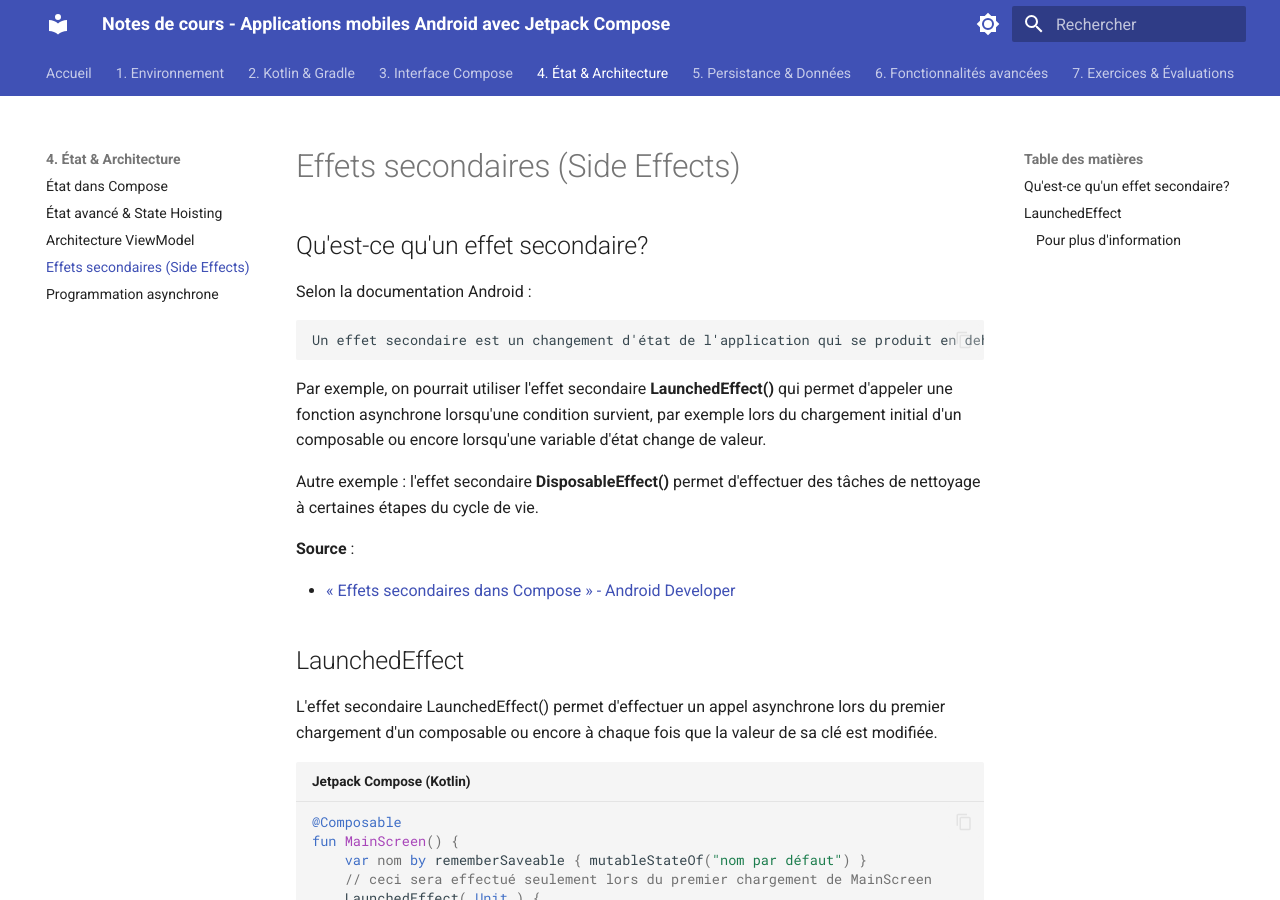
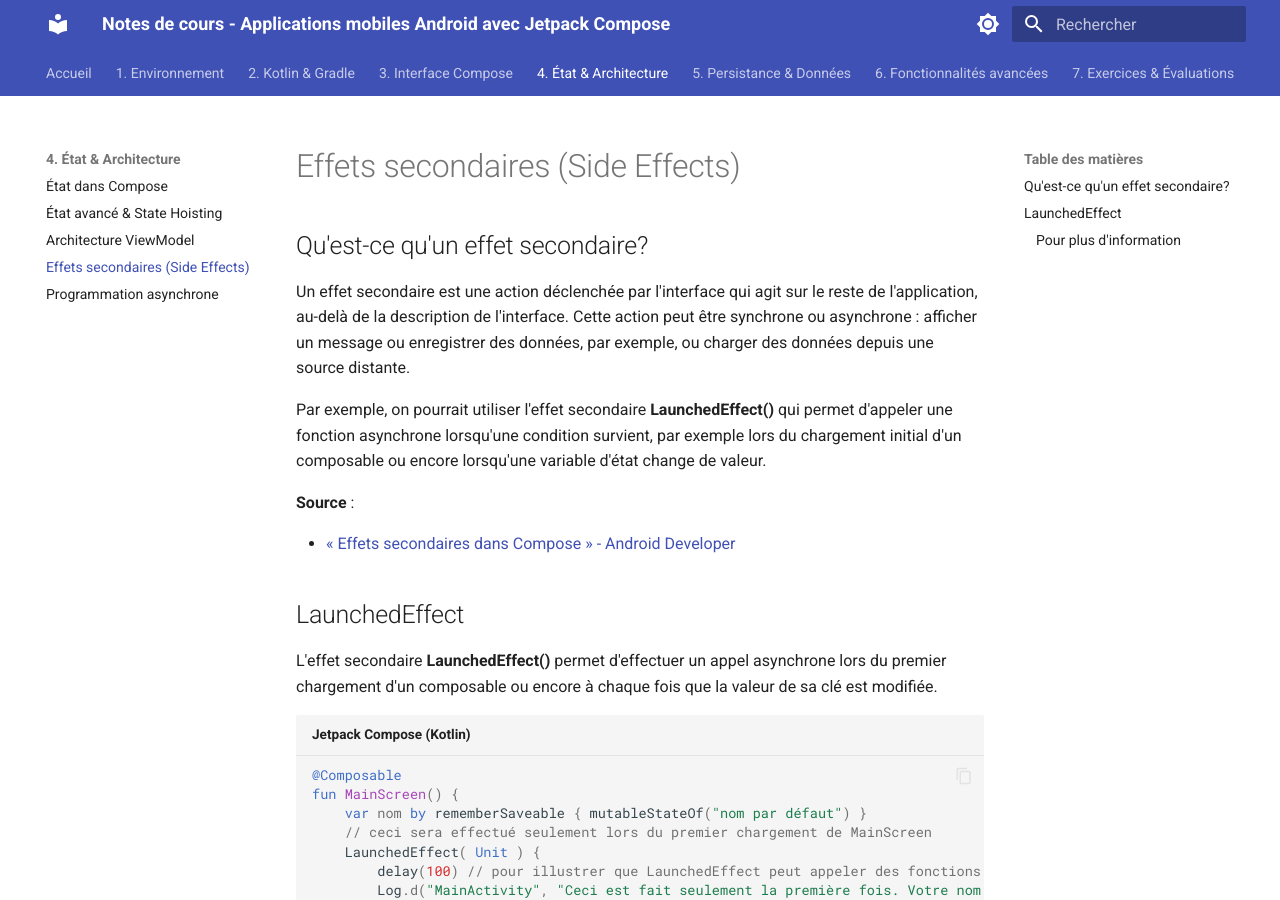
Before and after one commit to Apps-Mobiles-2-Victo/notes_de_cours, an MkDocs documentation site: the page built from docs/04-etat-architecture/effets-secondaires.md, in a window 1280 px wide and 900 px high. Built offline with MkDocs 1.6.1 and Material for MkDocs 9.7.7, drawn with Linux system fonts in a browser that asks for light colours.

Commit message:
Refactor documentation on side effects to enhance clarity and remove redundant examples.

````diff
--- a/docs/04-etat-architecture/effets-secondaires.md
+++ b/docs/04-etat-architecture/effets-secondaires.md
@@ -8,18 +8,9 @@ title: "Effets secondaires (Side Effects)"
 ## Qu'est-ce qu'un effet secondaire?
 
 
-Selon la documentation Android :
-
-
-```
-Un effet secondaire est un changement d'état de l'application qui se produit en dehors du champ d'application d'une fonction composable.
-```
+Un effet secondaire est une action déclenchée par l'interface qui agit sur le reste de l'application, au-delà de la description de l'interface. Cette action peut être synchrone ou asynchrone : afficher un message ou enregistrer des données, par exemple, ou charger des données depuis une source distante.
 
 Par exemple, on pourrait utiliser l'effet secondaire **LaunchedEffect()** qui permet d'appeler une fonction asynchrone lorsqu'une condition survient, par exemple lors du chargement initial d'un composable ou encore lorsqu'une variable d'état change de valeur.
-
-
-Autre exemple : l'effet secondaire **DisposableEffect()** permet d'effectuer des tâches de nettoyage à certaines étapes du cycle de vie.
-
 
 **Source** :
 
@@ -29,7 +20,7 @@ Autre exemple : l'effet secondaire **DisposableEffect()** permet d'effectuer des
 ## LaunchedEffect
 
 
-L'effet secondaire LaunchedEffect() permet d'effectuer un appel asynchrone lors du premier chargement d'un composable ou encore à chaque fois que la valeur de sa clé est modifiée.
+L'effet secondaire **LaunchedEffect()** permet d'effectuer un appel asynchrone lors du premier chargement d'un composable ou encore à chaque fois que la valeur de sa clé est modifiée.
 
 
 ```kotlin title="Jetpack Compose (Kotlin)"
````
